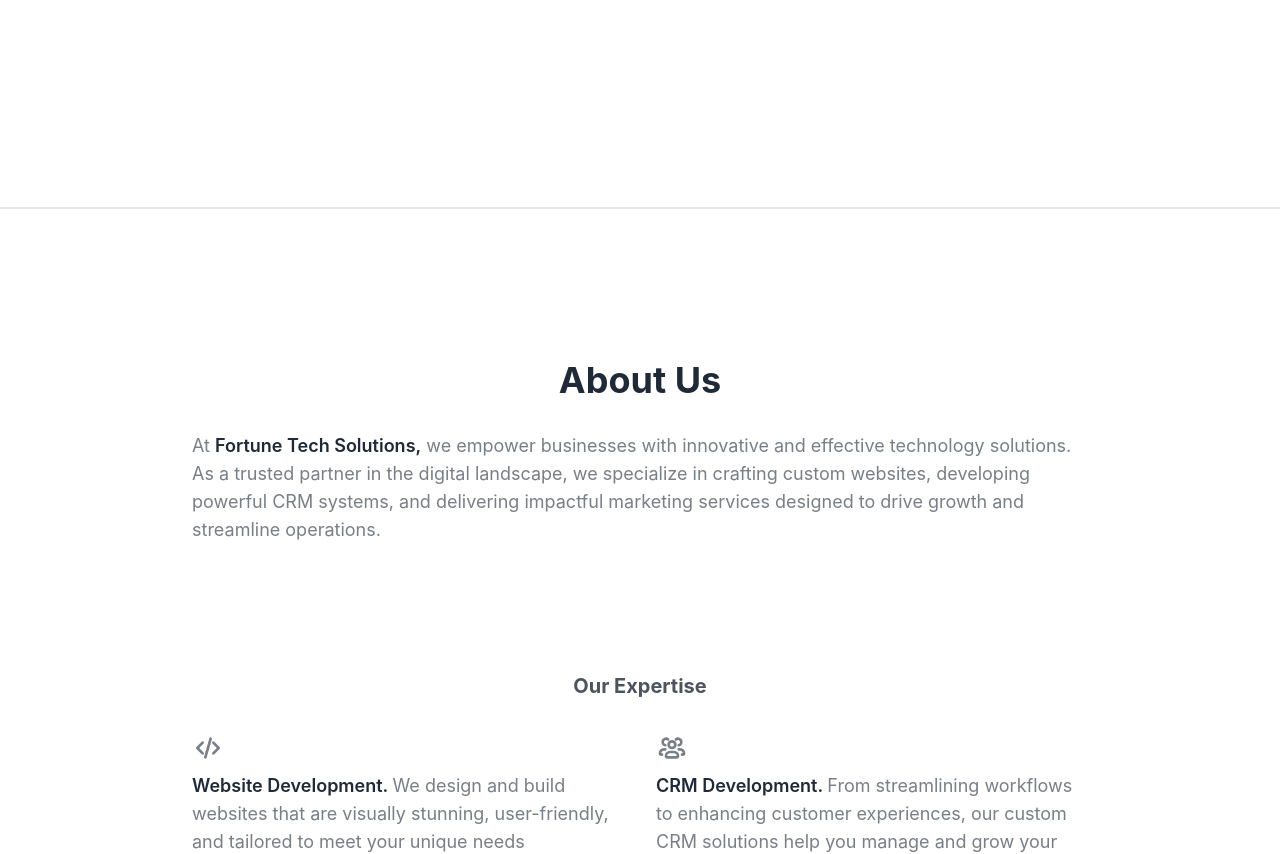
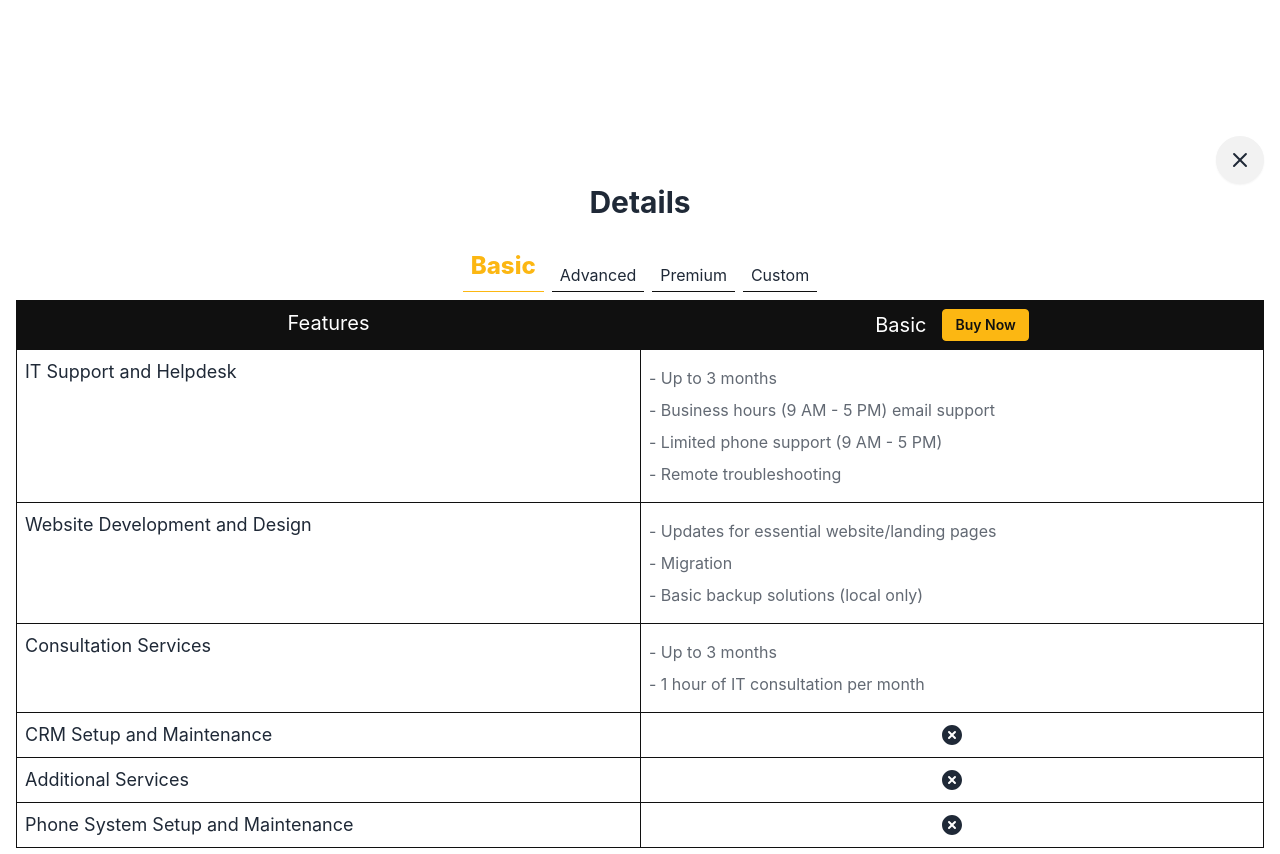
Before and after one commit to Fortune-Tech-Solutions/fortunetechsolutions, a React (Vite) app: page / in a window 1280 px wide. Shown: the part 680-1534 px from the top of the page. Built offline with nearby package versions, Linux system fonts and the light colour scheme.

Commit message:
Updated changes requests

```diff
--- a/src/App.jsx
+++ b/src/App.jsx
@@ -23,7 +23,7 @@
         <Section content={<Projects />} id={3} />
         <Section content={<Pricing />} id={4} />
 
-        <Section container content={<Contacts />} id={5} />
+        <Section content={<Contacts />} id={5} />
 
         <Footer />
       </DrawerWrap>
--- a/src/components/Card.jsx
+++ b/src/components/Card.jsx
@@ -1,15 +1,41 @@
 
-const Card = ({ title, body, actions, badge = false, className, value }) => {
+const Card = ({ index, title, body, actions, badge = false, kebab = false, className, value, setSeeDetails, setActiveTab }) => {
+
+    const setSeeDetailsOpen = () => {
+        document.body.style.overflowY = "hidden"
+        setActiveTab(index + 1)
+        setSeeDetails(true)
+    }
+
     return (
         <div className={`card border border-base-content w-full rounded ${className}`}>
             <div className="card-body">
-                <div className="flex items-center space-x-4">
-                    <h2 className="card-title text-2xl text-base-content/80">{title}</h2>
+                <div className="flex items-center justify-between space-x-4 relative">
+
+                    <div className="flex items-center space-x-2">
+                        <h2 className="card-title text-2xl text-base-content/80">{title}</h2>
+                        {
+                            badge ?
+                                <div className="badge badge-secondary text-primary rounded-sm">POPULAR</div>
+                                : null
+                        }
+                    </div>
+
                     {
-                        badge ?
-                            <div className="badge badge-secondary text-primary rounded-sm">POPULAR</div>
+                        kebab ?
+                            <div className="dropdown dropdown-bottom dropdown-end rounded-full justify-self-end absolute -right-3">
+                                <div tabIndex={0} role="button" className="btn btn-circle">
+                                    <svg className="w-6 h-6 text-base-content/80" aria-hidden="true" xmlns="http://www.w3.org/2000/svg" width="24" height="24" fill="none" viewBox="0 0 24 24">
+                                        <path stroke="currentColor" strokeLinecap="round" strokeWidth="3" d="M12 6h.01M12 12h.01M12 18h.01" />
+                                    </svg>
+                                </div>
+                                <ul tabIndex={0} className="dropdown-content menu bg-base-100 rounded z-[1] w-28 shadow">
+                                    <li><button onClick={setSeeDetailsOpen} className="p-2 rounded-none">Details</button></li>
+                                </ul>
+                            </div>
                             : null
                     }
+
                 </div>
                 <div className="stat">
                     <div className="stat-value">
--- a/src/components/Modal.jsx
+++ b/src/components/Modal.jsx
@@ -2,7 +2,7 @@
 const Modal = ({title, content, action}) => {
     return (
         <div className="modal" role="dialog">
-            <div className="modal-box max-w-5xl rounded bg-base-300">
+            <div className="modal-box max-w-full max-h-full w-screen lg:max-w-3xl lg:w-[91.666667%] lg:max-h-[calc(100vh-4em)] rounded bg-base-300">
                 <h3 className="text-2xl font-bold">{title}</h3>
                 {content}
                 <div className="modal-action">
--- a/src/data/planDetails.jsx
+++ b/src/data/planDetails.jsx
@@ -17,7 +17,6 @@
         feature2: (
             <div className="px-2 py-4 text-base-content/70">
                 <ul className="space-y-2">
-                    <li>- Up to 3 months</li>
                     <li>- Updates for essential website/landing pages</li>
                     <li>- Migration</li>
                     <li>- Basic backup solutions (local only)</li>
@@ -63,7 +62,6 @@
         feature2: (
             <div className="px-2 py-4 text-base-content/70">
                 <ul className="space-y-2">
-                    <li>- Up to 3 months</li>
                     <li>- Updates for essential website/landing pages</li>
                     <li>- Migration</li>
                     <li>- Basic backup solutions (local only)</li>
@@ -118,7 +116,6 @@
         feature2: (
             <div className="px-2 py-4 text-base-content/70">
                 <ul className="space-y-2">
-                    <li>- Up to 3 months</li>
                     <li>- Updates for essential website/landing pages</li>
                     <li>- Migration</li>
                     <li>- Basic backup solutions (local only)</li>
--- a/src/data/planOptions.jsx
+++ b/src/data/planOptions.jsx
@@ -35,7 +35,7 @@
                     </li>
                     <li className="flex items-center">
                         <span className="mr-2"><CloseIcon /></span>
-                        Included Service/s
+                        Additional Services
                     </li>
                     <li className="flex items-center">
                         <span className="mr-2"><CloseIcon /></span>
@@ -46,7 +46,7 @@
         ),
         actions: (
             <div className="space-x-1 w-full mt-8">
-                <button className="btn btn-secondary text-primary w-full rounded">Buy Now</button>
+                <Link to="section5" smooth={true} className="btn btn-secondary text-primary w-full rounded">Buy Now</Link>
             </div>
         )
     },
@@ -80,7 +80,7 @@
                     </li>
                     <li className="flex items-center">
                         <span className="mr-2"><CheckIcon /></span>
-                        Included Service/s
+                        Additional Services
                     </li>
                     <li className="flex items-center">
                         <span className="mr-2"><CloseIcon /></span>
@@ -91,7 +91,7 @@
         ),
         actions: (
             <div className="space-x-1 w-full mt-8">
-                <button className="btn btn-secondary text-primary w-full rounded">Buy Now</button>
+                <Link to="section5" smooth={true} className="btn btn-secondary text-primary w-full rounded">Buy Now</Link>
             </div>
         )
     },
@@ -124,7 +124,7 @@
                     </li>
                     <li className="flex items-center">
                         <span className="mr-2"><CheckIcon /></span>
-                        Included Service/s
+                        Additional Services
                     </li>
                     <li className="flex items-center">
                         <span className="mr-2"><CheckIcon /></span>
@@ -135,7 +135,7 @@
         ),
         actions: (
             <div className="space-x-1 w-full mt-8">
-                <button className="btn btn-secondary text-primary w-full rounded">Buy Now</button>
+                <Link to="section5" smooth={true} className="btn btn-secondary text-primary w-full rounded">Buy Now</Link>
             </div>
         )
     },
--- a/src/sections/Contacts.jsx
+++ b/src/sections/Contacts.jsx
@@ -2,7 +2,7 @@
 
 const Contacts = () => {
     return (
-        <div className="lg:h-[calc(100svh-(4rem+4rem))] flex justify-center items-center">
+        <div className="flex justify-center items-center max-w-7xl mx-auto">
             <div className="border border-base-content/75 rounded grid grid-cols-1 md:grid-cols-2 w-full mx-2">
 
                 <div className="flex flex-col justify-center items-center p-8">
@@ -27,7 +27,7 @@
                     </div>
                 </div>
 
-                <div className="flex justify-center border-t md:border-t-0 border-l-0 md:border-l border-base-content/75">
+                <div id="emailForm" className="flex justify-center border-t md:border-t-0 border-l-0 md:border-l border-base-content/75 py-8">
                     <EmailForm />
                 </div>
             </div>
--- a/src/sections/Pricing.jsx
+++ b/src/sections/Pricing.jsx
@@ -2,10 +2,16 @@
 import Card from "../components/Card";
 import plansOptions from "../data/planOptions";
 import planDetails from "../data/planDetails";
+import { Link } from "react-scroll";
 
 const Pricing = () => {
     const [activeTab, setActiveTab] = useState(1);
     const [seeDetails, setSeeDetails] = useState(false);
+
+    const seeDetailsClose = () => {
+        document.body.style.overflowY = ""
+        setSeeDetails(false)
+    }
 
     return (
         <div className="bg-base-200">
@@ -18,45 +24,59 @@
                 <div className="pt-8 px-4">
 
 
-
-
-
                     <div className="w-full pt-8 pb-16 px-2">
                         <div className="my-4 grid place-content-center sm:grid-cols-2 lg:grid-cols-3 place-items-center gap-4">
                             {
                                 plansOptions.map((plan, index) => (
                                     <Card
                                         key={plan.title}
+                                        index={index}
                                         title={plan.title}
                                         badge={plan.badge}
+                                        kebab={true}
                                         value={plan.value}
                                         body={plan.body}
                                         actions={plan.actions}
+                                        setSeeDetails={setSeeDetails}
+                                        setActiveTab={setActiveTab}
                                         className={index === 3 ? "lg:col-start-2" : ""}
                                     />
                                 ))
                             }
                         </div>
 
-                        <div className="text-center underline mt-16 cursor-pointer" onClick={() => setSeeDetails(!seeDetails)}>
+                        {/* <div className="text-center underline mt-16 cursor-pointer" onClick={() => setSeeDetails(!seeDetails)}>
                             {
                                 seeDetails ? <span>Hide</span> : <span>See</span>
                             }
                             &nbsp;details...
+                        </div> */}
+
                     </div>
 
 
-                        {
-                            seeDetails ?
 
-                                <div className="mt-16">
-                                    <div className="text-2xl font-bold mb-2 text-center">Details</div>
+                    <div className={`fixed p-4 h-svh w-full bg-base-100 overflow-y-scroll left-0 z-10 duration-700 transition-all ${seeDetails ? "top-0" : "top-full"}`}>
+                        <div className="flex w-full justify-end">
+                            <button className="btn btn-circle" onClick={seeDetailsClose}>
+                                <svg className="w-6 h-6 text-gray-800 dark:text-white" aria-hidden="true" xmlns="http://www.w3.org/2000/svg" width="24" height="24" fill="none" viewBox="0 0 24 24">
+                                    <path stroke="currentColor" strokeLinecap="round" strokeLinejoin="round" strokeWidth="2" d="M6 18 17.94 6M18 18 6.06 6" />
+                                </svg>
+                            </button>
+                        </div>
+
+
+
+                        <div className=" mb-16">
+                            <div className="text-3xl font-bold text-center">Details</div>
                             <div className="flex justify-center">
                                 <div className="label">
                                     <label htmlFor="radio1"
-                                                className={`${activeTab === 1 ? "border bg-secondary text-primary" : "border-b dark:border-base-content"} border-primary cursor-pointer p-2`}
+                                        className={`border-b h-16 ${activeTab === 1 ? "border-secondary" : "dark:border-base-content border-primary"} cursor-pointer px-2`}
                                     >
+                                        <div className={`h-full duration-500 transition-all ${activeTab === 1 ? "translate-y-[35%] text-secondary text-2xl font-extrabold" : "translate-y-[55%]"}`}>
                                             Basic
+                                        </div>
                                     </label>
                                     <input
                                         id="radio1"
@@ -70,9 +90,11 @@
                                 </div>
                                 <div className="label">
                                     <label htmlFor="radio2"
-                                                className={`${activeTab === 2 ? "border bg-secondary text-primary" : "border-b dark:border-base-content"} border-primary cursor-pointer p-2`}
+                                        className={`border-b h-16 ${activeTab === 2 ? "border-secondary" : "dark:border-base-content border-primary"} cursor-pointer px-2`}
                                     >
+                                        <div className={`h-full duration-500 transition-all  ${activeTab ===  2 ? "translate-y-[35%] text-secondary text-2xl font-extrabold" : "translate-y-[55%]"}`}>
                                             Advanced
+                                        </div>
                                     </label>
                                     <input
                                         id="radio2"
@@ -85,9 +107,11 @@
                                 </div>
                                 <div className="label">
                                     <label htmlFor="radio3"
-                                                className={`${activeTab === 3 ? "border bg-secondary text-primary" : "border-b dark:border-base-content"} border-primary cursor-pointer p-2`}
+                                        className={`border-b h-16 ${activeTab === 3 ? "border-secondary" : "dark:border-base-content border-primary"} cursor-pointer px-2`}
                                     >
+                                        <div className={`h-full duration-500 transition-all ${activeTab === 3 ? "translate-y-[35%] text-secondary text-2xl font-extrabold" : "translate-y-[55%]"}`}>
                                             Premium
+                                        </div>
                                     </label>
                                     <input
                                         id="radio3"
@@ -100,9 +124,11 @@
                                 </div>
                                 <div className="label">
                                     <label htmlFor="radio4"
-                                                className={`${activeTab === 4 ? "border bg-secondary text-primary" : "border-b dark:border-base-content"} border-primary cursor-pointer p-2`}
+                                        className={`border-b h-16 ${activeTab === 4 ? "border-secondary" : "dark:border-base-content border-primary"} cursor-pointer px-2`}
                                     >
+                                        <div className={`h-full duration-500 transition-all ${activeTab === 4 ? "translate-y-[35%] text-secondary text-2xl font-extrabold" : "translate-y-[55%]"}`}>
                                             Custom
+                                        </div>
                                     </label>
                                     <input
                                         id="radio4"
@@ -122,9 +148,18 @@
                                     // render chosen tab
                                     activeTab === index + 1 ?
                                         <div key={index}>
-                                                    <div className="grid grid-cols-2 bg-white dark:bg-black border-primary divide-primary dark:divide-base-content dark:border-base-content divide-x border-x border-t">
-                                                        <div className="p-2 text-center text-xl text-base-content/70">Features</div>
-                                                        <div className="p-2 text-center text-xl font-bold">{planDetail.package}</div>
+                                            <div className="grid grid-cols-2 bg-primary text-white border-primary divide-primary dark:divide-base-content dark:border-base-content divide-x border-x border-t">
+                                                <div className="p-2 text-center text-xl">Features</div>
+                                                <div className="p-2 text-center text-xl flex flex-col sm:flex-row justify-center items-center sm:space-x-4">
+                                                    <p>{planDetail.package}</p>
+                                                    <div className="flex justify-center">
+                                                        <Link to="section5" smooth={true} onClick={seeDetailsClose} className="btn btn-secondary btn-sm text-primary rounded">
+                                                            {
+                                                                index === 3 ? "Contact Us" : "Buy Now"
+                                                            }
+                                                        </Link>
+                                                    </div>
+                                                </div>
                                             </div>
 
                                             <div className="grid grid-cols-2 border-primary divide-primary dark:divide-base-content dark:border-base-content divide-x border-x border-t">
@@ -162,9 +197,7 @@
                             }
 
                         </div>
-                                :
-                                null
-                        }
+
                     </div>
 
                 </div>
--- a/src/sections/Services.jsx
+++ b/src/sections/Services.jsx
@@ -69,9 +69,9 @@
                     </div>
 
                     <div className="card-body pb-0">
-                        <h3 className="text-xl font-bold card-title">Website Solutions</h3>
+                        <h3 className="text-xl font-bold card-title">Website Development</h3>
                         <p className="text-sm text-base-content/75">- Landing Page</p>
-                        <p className="text-sm text-base-content/75">- Custom Website Design</p>
+                        <p className="text-sm text-base-content/75">- Custom Website Development</p>
                         <p className="text-sm text-base-content/75">- Ecommerce</p>
                         <p className="text-sm text-base-content/75">- Web App</p>
                     </div>
```
Also changed, not shown: src/components/EmailForm.jsx (+76 -9 lines). Lines whose indentation alone changed are shown as unchanged.
